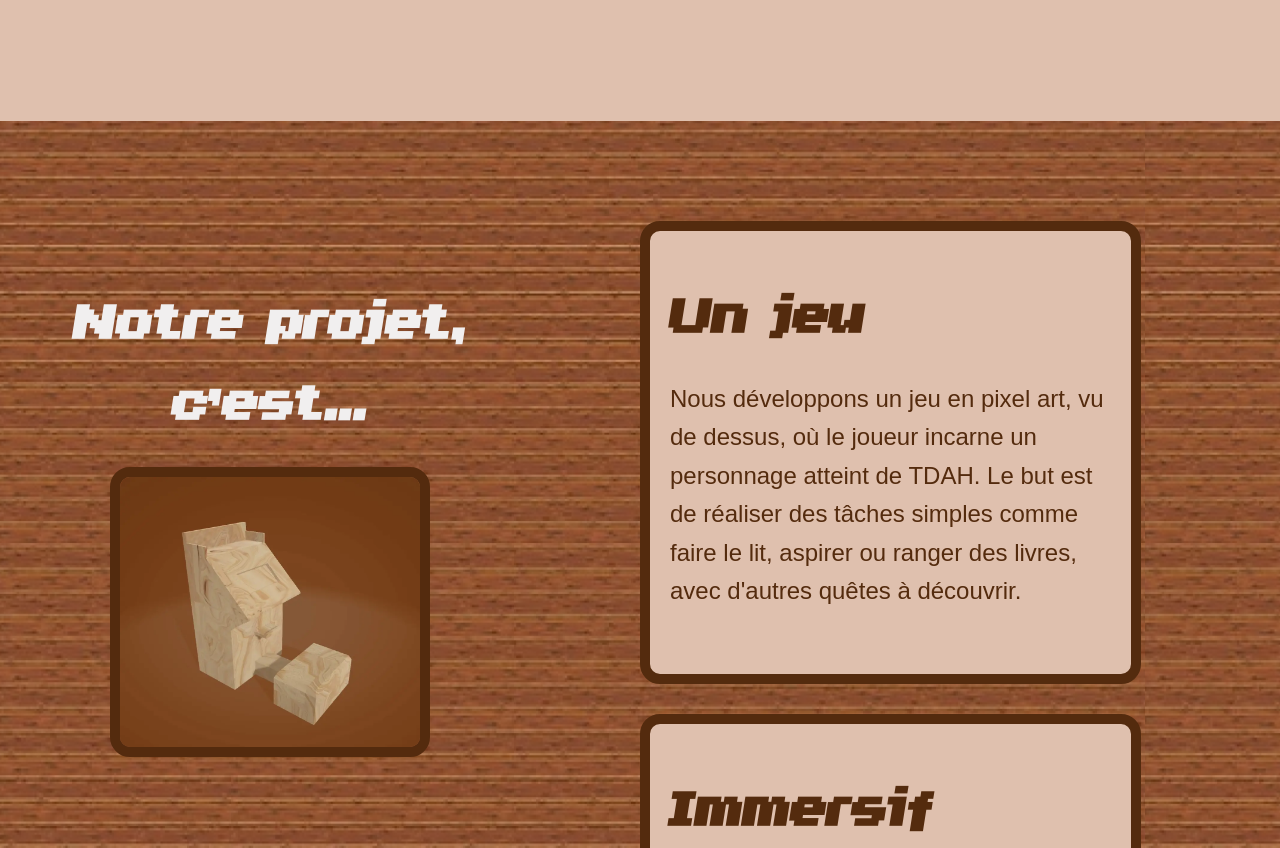
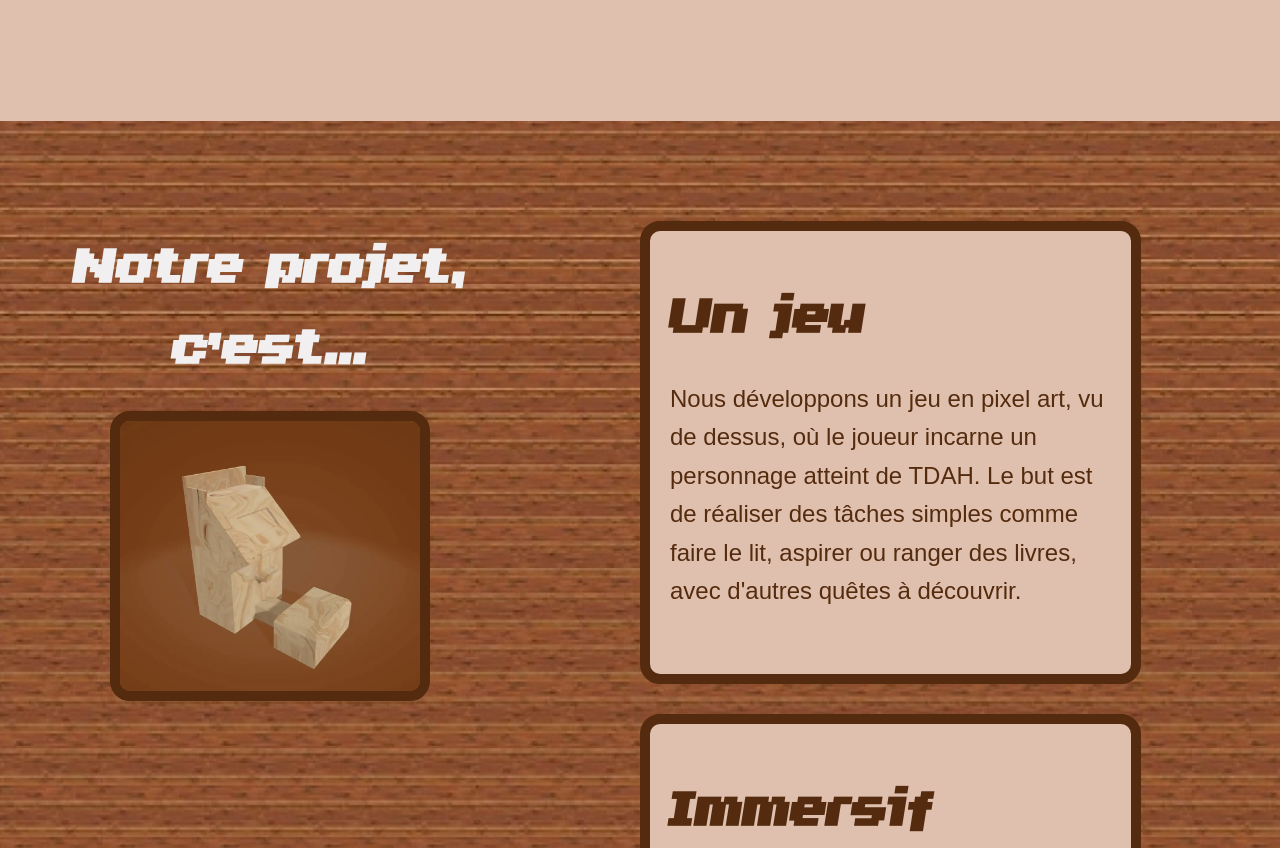
Before and after one commit to Pearlitox/ZigZagSite, a website: page src/index.html in a window 1280 px wide. Shown: the part 3660-4508 px from the top of the page. Drawn offline with nearby package versions, Linux system fonts and the light colour scheme; files that its build step writes are made by us from their sources.

Commit message:
try again

```diff
--- a/src/scripts/app.js
+++ b/src/scripts/app.js
@@ -5,7 +5,7 @@ if (siIndex) {
   //Anim des titres
   let glowInTexts = document.querySelectorAll(".titleAnim");
 
-  // on coupe la phrase en differents sapn
+  // on coupe la phrase en differents span
   glowInTexts.forEach((glowInText) => {
     let letters = glowInText.textContent.split("");
     glowInText.textContent = "";
--- a/src/styles/app.scss
+++ b/src/styles/app.scss
@@ -242,9 +242,6 @@ body::-webkit-scrollbar-thumb {
 }
 
 .game {
-    overflow: auto;
-    height: 100vh;
-
     display: flex;
     align-items: flex-start;
     color: #fff;
```
